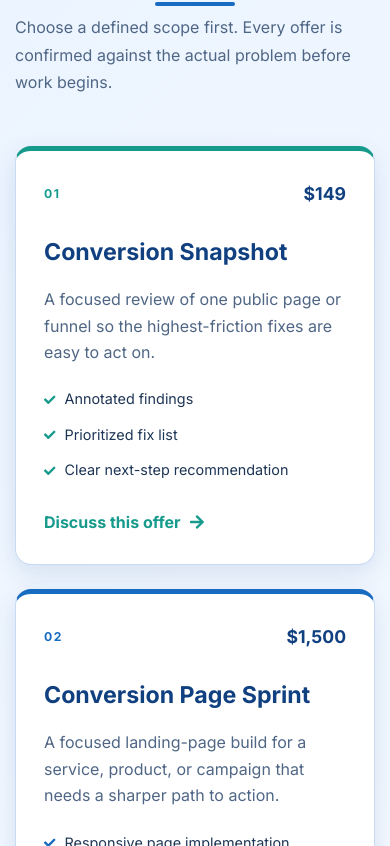
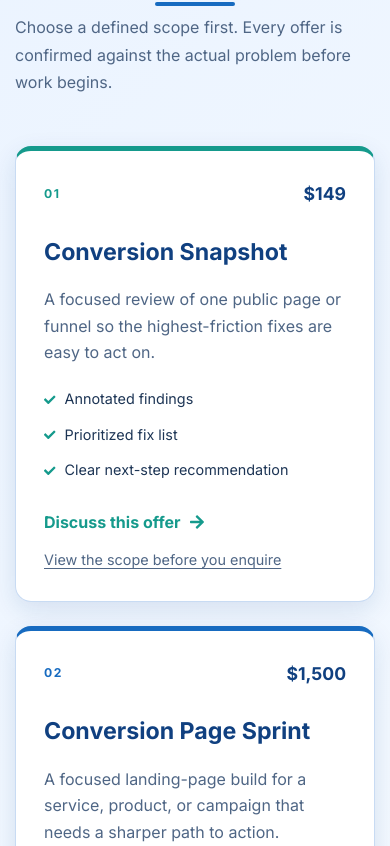
Before and after one commit to GiorgiKemo/myportfolio, a React (Vite) app: page / in a window 390 px wide. Shown: the part 11154-12000 px from the top of the page. Built offline with nearby package versions, Linux system fonts and the light colour scheme; no server answers.

Commit message:
Add shareable conversion snapshot offer page

```diff
--- /dev/null
+++ b/public/offers/conversion-snapshot.html
@@ -0,0 +1,62 @@
+<!doctype html>
+<html lang="en">
+<head>
+  <meta charset="utf-8" />
+  <meta name="viewport" content="width=device-width, initial-scale=1" />
+  <meta name="robots" content="index, follow" />
+  <meta name="description" content="A focused $149 review of one public page or funnel, with annotated findings, a prioritized fix list, and a clear next step." />
+  <link rel="canonical" href="https://giorgi.codes/offers/conversion-snapshot.html" />
+  <meta property="og:title" content="Conversion Snapshot — Giorgi Codes" />
+  <meta property="og:description" content="A focused $149 review of one public page or funnel." />
+  <meta property="og:url" content="https://giorgi.codes/offers/conversion-snapshot.html" />
+  <meta property="og:type" content="website" />
+  <title>Conversion Snapshot — Giorgi Codes</title>
+  <style>
+    :root { color-scheme: light; --ink: #19212a; --muted: #5c6874; --paper: #f7f4ee; --card: #fff; --accent: #1d827c; --line: #d9e1df; }
+    * { box-sizing: border-box; }
+    body { margin: 0; background: var(--paper); color: var(--ink); font: 16px/1.6 Inter, ui-sans-serif, system-ui, -apple-system, BlinkMacSystemFont, "Segoe UI", sans-serif; }
+    a { color: inherit; }
+    .wrap { width: min(900px, calc(100% - 40px)); margin: 0 auto; }
+    header { padding: 26px 0; border-bottom: 1px solid var(--line); }
+    .brand { font-weight: 800; letter-spacing: .04em; text-decoration: none; }
+    .brand span { color: var(--accent); }
+    main { padding: 72px 0 90px; }
+    .eyebrow { margin: 0 0 14px; color: var(--accent); font-size: .8rem; font-weight: 800; letter-spacing: .16em; text-transform: uppercase; }
+    h1 { max-width: 720px; margin: 0; font-size: clamp(2.6rem, 8vw, 5.4rem); line-height: 1.02; letter-spacing: -.055em; }
+    .lede { max-width: 660px; margin: 26px 0 0; color: var(--muted); font-size: 1.2rem; }
+    .price-row { display: flex; align-items: baseline; gap: 16px; margin: 32px 0; }
+    .price { font-size: 2.4rem; font-weight: 800; }
+    .turnaround { color: var(--muted); }
+    .actions { display: flex; flex-wrap: wrap; gap: 14px; align-items: center; }
+    .button { display: inline-block; padding: 13px 19px; border-radius: 999px; background: var(--accent); color: #fff; font-weight: 750; text-decoration: none; }
+    .quiet-link { color: var(--muted); font-weight: 650; }
+    .grid { display: grid; grid-template-columns: repeat(3, 1fr); gap: 16px; margin-top: 64px; }
+    .card { padding: 24px; background: var(--card); border: 1px solid var(--line); border-radius: 18px; }
+    .card h2 { margin: 0 0 10px; font-size: 1.1rem; }
+    .card p { margin: 0; color: var(--muted); }
+    .note { max-width: 670px; margin-top: 44px; padding-top: 22px; border-top: 1px solid var(--line); color: var(--muted); }
+    @media (max-width: 700px) { main { padding-top: 48px; } .grid { grid-template-columns: 1fr; margin-top: 44px; } .price-row { align-items: flex-start; flex-direction: column; gap: 2px; } }
+  </style>
+</head>
+<body>
+  <header><div class="wrap"><a class="brand" href="/">GIORGI<span>.</span>CODES</a></div></header>
+  <main>
+    <div class="wrap">
+      <p class="eyebrow">Conversion Snapshot</p>
+      <h1>Find the friction before you spend more on traffic.</h1>
+      <p class="lede">A focused review of one public page or funnel. You get a short, practical answer about what is slowing action and which fixes deserve attention first.</p>
+      <div class="price-row"><span class="price">$149</span><span class="turnaround">fixed scope · one public page or funnel</span></div>
+      <div class="actions">
+        <a class="button" href="mailto:contact@giorgi.codes?subject=Conversion%20Snapshot%20inquiry">Ask about a snapshot</a>
+        <a class="quiet-link" href="/">Back to the portfolio</a>
+      </div>
+      <div class="grid">
+        <article class="card"><h2>Annotated findings</h2><p>What a visitor sees, where the path loses momentum, and why the friction matters.</p></article>
+        <article class="card"><h2>Prioritized fix list</h2><p>A short order of operations so the next change is clear and testable.</p></article>
+        <article class="card"><h2>Next-step recommendation</h2><p>A practical recommendation for the next improvement, including when more work is not justified yet.</p></article>
+      </div>
+      <p class="note">The snapshot is a focused review, not a promise of conversion results or a substitute for product, legal, accessibility or security certification. The exact scope is confirmed against the page and problem before work begins.</p>
+    </div>
+  </main>
+</body>
+</html>
--- a/src/App.css
+++ b/src/App.css
@@ -768,6 +768,15 @@ textarea {
   font-weight: 600;
 }
 
+.service-scope-link {
+  display: inline-block;
+  margin-top: 12px;
+  color: var(--muted-text);
+  font-size: 0.9rem;
+  text-decoration: underline;
+  text-underline-offset: 3px;
+}
+
 button:disabled {
   opacity: 0.7;
   cursor: not-allowed;
--- a/src/components/Services.jsx
+++ b/src/components/Services.jsx
@@ -9,6 +9,7 @@ const serviceOffers = [
     description: 'A focused review of one public page or funnel so the highest-friction fixes are easy to act on.',
     deliverables: ['Annotated findings', 'Prioritized fix list', 'Clear next-step recommendation'],
     accent: 'teal',
+    scopeHref: '/offers/conversion-snapshot.html',
   },
   {
     name: 'Conversion Page Sprint',
@@ -89,6 +90,11 @@ const Services = () => {
               >
                 Discuss this offer <FaArrowRight aria-hidden="true" />
               </Link>
+              {offer.scopeHref && (
+                <a className="service-scope-link" href={offer.scopeHref}>
+                  View the scope before you enquire
+                </a>
+              )}
             </Motion.article>
           ))}
         </div>
```
